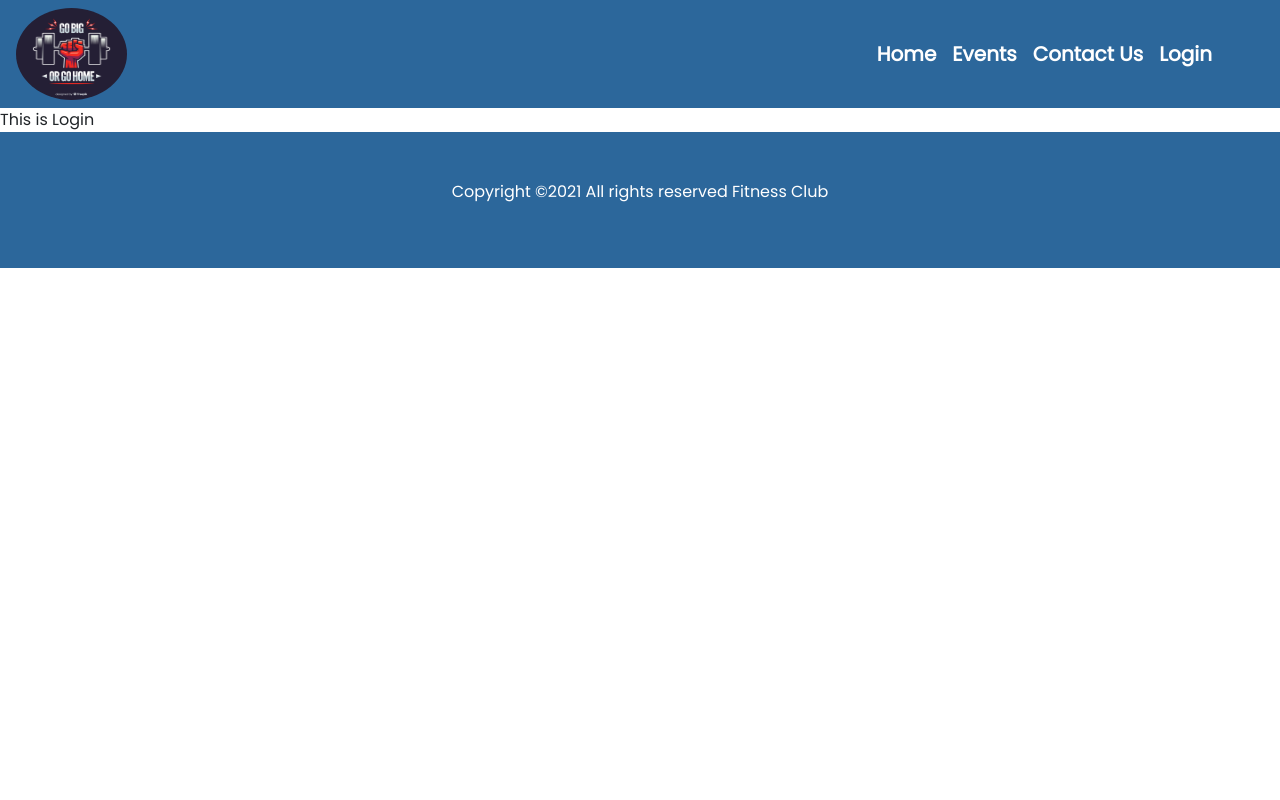
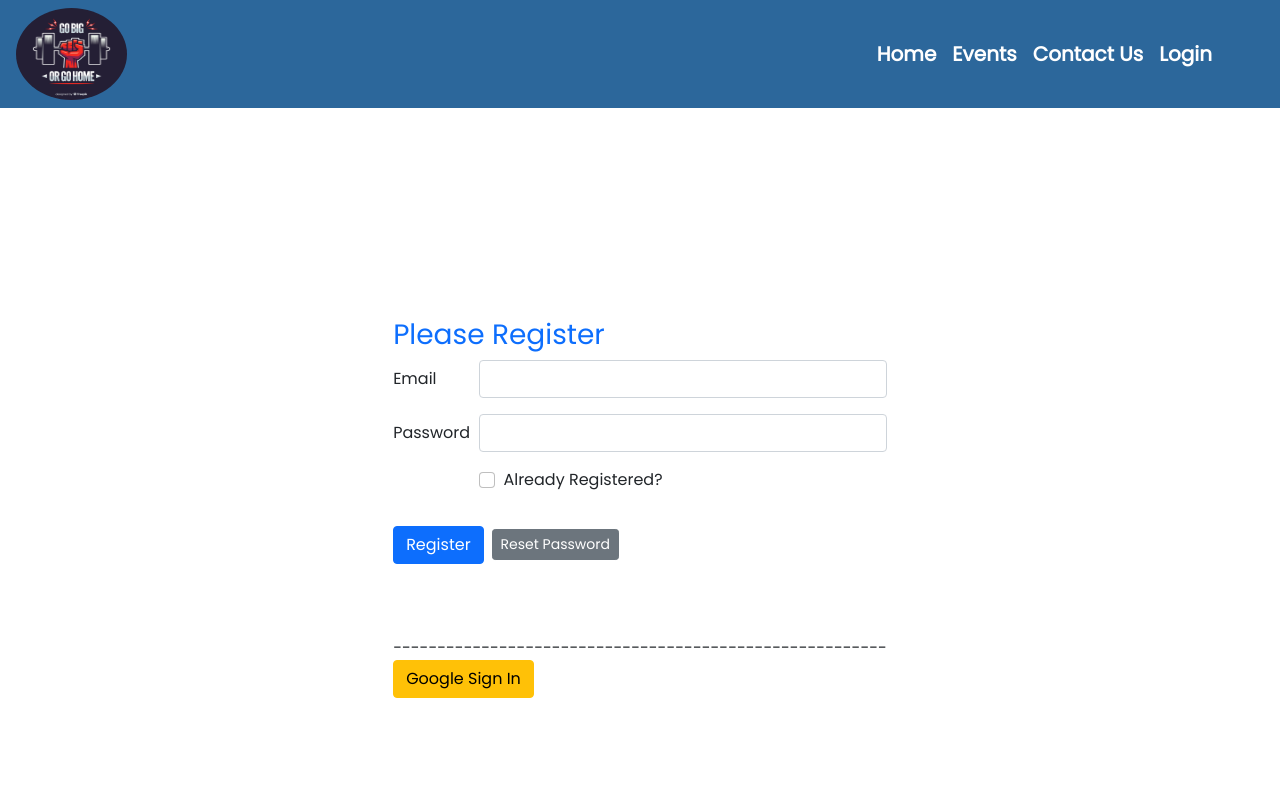
Before and after one commit to tawsifhye/fitness-club-gym, a React (Create React App) app: page /login in a window 1280 px wide. Shown: the top 800 px of the page. Built offline with nearby package versions, Linux system fonts and the light colour scheme; no server answers.

Commit message:
firebase auth, context api added

```diff
--- /dev/null
+++ b/src/Firebase/firebase.config.js
@@ -0,0 +1,10 @@
+const firebaseConfig = {
+    apiKey: "AIzaSyAXX7b7EIyig8wv9HnL2Zr4mkT9lWQthqk",
+    authDomain: "react-firebase-authentic-1042a.firebaseapp.com",
+    projectId: "react-firebase-authentic-1042a",
+    storageBucket: "react-firebase-authentic-1042a.appspot.com",
+    messagingSenderId: "914415492474",
+    appId: "1:914415492474:web:6d7847424906edfbcc0ac3",
+  };
+
+  export default firebaseConfig;
--- /dev/null
+++ b/src/Firebase/firebase.init.js
@@ -0,0 +1,7 @@
+import { initializeApp } from "firebase/app";
+import firebaseConfig from "./firebase.config";
+
+const initializeAuthentication = () => {
+  initializeApp(firebaseConfig);
+};
+export default initializeAuthentication;
--- a/src/components/Home/Home.js
+++ b/src/components/Home/Home.js
@@ -1,24 +1,28 @@
-import React from 'react';
-import bannerImg from '../../images/banner-img.jpg'
+import React from "react";
+import bannerImg from "../../images/banner-img.jpg";
 const Home = () => {
   return (
     <div>
-            <h1 className=' text-center display-3 fw-bold'>Welcome to <span className='text-primary'>Fitness Club</span></h1>
-            <p className='text-center fw-bold'>Don’t give up on your dreams, or your dreams will give up on you.</p>
-            <div className='container'>
-            <div className='row align-items-center'>
-                    <div className='col-lg-6'>
-                        <img className='img-fluid rounded-circle' src={bannerImg} alt="" />
+      <h1 className=" text-center display-3 fw-bold">
+        Welcome to <span className="text-primary">Fitness Club</span>
+      </h1>
+      <p className="text-center fw-bold">
+        Don’t give up on your dreams, or your dreams will give up on you.
+      </p>
+      <div className="container">
+        <div className="row align-items-center py-3">
+          <div className="col-12 col-sm-12 col-md-6 col-lg-6 col-xl-6">
+            <img className="img-fluid rounded-circle" src={bannerImg} alt="" />
           </div>
-                    <div className='col-lg-6 align-items-center py-5'>
-                        <p className='fs-1'>Elite Personal Training Services</p>
-                        <h1 className='display-1 fw-bold'>MAKE IT <span className='text-danger'>SHAPE</span></h1>
+          <div className="col-lg-6 col-12 col-sm-12 col-md-6 col-lg-6 col-xl-6">
+            <p className="fs-1">Elite Personal Training Services</p>
+            <h1 className="display-1 fw-bold">
+              MAKE IT <span className="text-danger">SHAPE</span>
+            </h1>
           </div>
         </div>
       </div>
-            <div>
-
-            </div>
+      <div></div>
     </div>
   );
 };
--- a/src/components/Login/Login.css
+++ b/src/components/Login/Login.css
@@ -0,0 +1,3 @@
+.form-container{
+    height: 100vh;
+}
--- a/src/components/Login/Login.js
+++ b/src/components/Login/Login.js
@@ -1,11 +1,89 @@
-import React from 'react';
-
+import React from "react";
+import useAuth from "../../hooks/useAuth";
+import "./Login.css";
 const Login = () => {
-    return (
-        <div>
-            This is Login
-        </div>
-    );
+  const {
+    handleGoogleSignIn,
+    handleRegistration,
+    isLogin,
+    handleEmailChange,
+    handlePasswordChange,
+    toggleLogin,
+    user,
+    error,
+    handleResetPassword,
+  } = useAuth();
+  return (
+    <div className="form-container d-flex justify-content-center align-items-center">
+      <div className="mx-5 my-2">
+        <form onSubmit={handleRegistration}>
+          <h3 className="text-primary">
+            Please {isLogin ? "Login" : "Register"}
+          </h3>
+          <div className="row mb-3">
+            <label htmlFor="inputEmail3" className="col-sm-2 col-form-label">
+              Email
+            </label>
+            <div className="col-sm-10">
+              <input
+                onBlur={handleEmailChange}
+                type="email"
+                className="form-control"
+                id="inputEmail3"
+                required
+              />
+            </div>
+          </div>
+          <div className="row mb-3">
+            <label htmlFor="inputPassword3" className="col-sm-2 col-form-label">
+              Password
+            </label>
+            <div className="col-sm-10">
+              <input
+                onBlur={handlePasswordChange}
+                type="password"
+                className="form-control"
+                id="inputPassword3"
+                required
+              />
+            </div>
+          </div>
+          <div className="row mb-3">
+            <div className="col-sm-10 offset-sm-2">
+              <div className="form-check">
+                <input
+                  onChange={toggleLogin}
+                  className="form-check-input"
+                  type="checkbox"
+                  id="gridCheck1"
+                />
+                <label className="form-check-label" htmlFor="gridCheck1">
+                  Already Registered?
+                </label>
+              </div>
+            </div>
+          </div>
+          <div className="row mb-3 text-danger">{error}</div>
+          <button type="submit" className="btn btn-primary me-2">
+            {isLogin ? "Login" : "Register"}
+          </button>
+          <button
+            onClick={handleResetPassword}
+            type="button"
+            className="btn btn-secondary btn-sm"
+          >
+            Reset Password
+          </button>
+        </form>
+        <div></div>
+        <br /> <br /> <br />
+        <div>--------------------------------------------------------</div>
+        <button className="btn btn-warning" onClick={handleGoogleSignIn}>
+          Google Sign In
+        </button>
+      </div>
+    </div>
+  );
 };
 
 export default Login;
--- /dev/null
+++ b/src/contenxt/AuthProvider.js
@@ -0,0 +1,15 @@
+import { createContext } from "react";
+import useFirebase from "../hooks/useFirebase";
+
+export const AuthContext = createContext();
+
+const AuthProvider = (props) => {
+  const allContext = useFirebase();
+  return (
+    <AuthContext.Provider value={allContext}>
+      {props.children}
+    </AuthContext.Provider>
+  );
+};
+
+export default AuthProvider;
--- /dev/null
+++ b/src/hooks/useAuth.js
@@ -0,0 +1,8 @@
+import { useContext } from "react";
+import { AuthContext } from "../contenxt/AuthProvider";
+
+const useAuth = () => {
+  return useContext(AuthContext);
+};
+
+export default useAuth;
--- /dev/null
+++ b/src/hooks/useFirebase.js
@@ -0,0 +1,112 @@
+import {
+  getAuth,
+  signInWithPopup,
+  GoogleAuthProvider,
+  createUserWithEmailAndPassword,
+  signInWithEmailAndPassword,
+  sendEmailVerification,
+  sendPasswordResetEmail,
+  onAuthStateChanged,
+} from "firebase/auth";
+import { useEffect, useState } from "react";
+import initializeAuthentication from "../Firebase/firebase.init";
+initializeAuthentication();
+const GoogleProvider = new GoogleAuthProvider();
+
+const useFirebase = () => {
+  const [user, setUser] = useState({});
+  const [email, setEmail] = useState("");
+  const [password, setPassword] = useState("");
+  const [error, setError] = useState("");
+  const [isLogin, setIsLogin] = useState(false);
+  const auth = getAuth();
+
+  //google sign in
+  const handleGoogleSignIn = () => {
+    signInWithPopup(auth, GoogleProvider).then((result) => {
+      const user = result.user;
+      console.log(user);
+      setUser(user);
+    });
+  };
+  const handleEmailChange = (e) => {
+    setEmail(e.target.value);
+  };
+
+  const handlePasswordChange = (e) => {
+    setPassword(e.target.value);
+  };
+
+  const handleRegistration = (e) => {
+    e.preventDefault();
+    if (password.length < 6) {
+      setError("Password should be at least 6 characters");
+      return;
+    }
+    isLogin ? processLogin(email, password) : registerNewUser(email, password);
+  };
+
+  const processLogin = (email, password) => {
+    signInWithEmailAndPassword(auth, email, password)
+      .then((result) => {
+        const user = result.user;
+        console.log(user);
+        setError("");
+      })
+      .catch((error) => {
+        setError(error.message);
+      });
+  };
+
+  const registerNewUser = (email, password) => {
+    createUserWithEmailAndPassword(auth, email, password)
+      .then((result) => {
+        const user = result.user;
+        verifyEmail();
+      })
+      .catch((error) => {
+        setError(error.message);
+      });
+  };
+  const verifyEmail = () => {
+    sendEmailVerification(auth.currentUser).then((result) => {
+      console.log(result);
+      setError("Email Sent Pleasse verify");
+    });
+  };
+  const handleResetPassword = () => {
+    sendPasswordResetEmail(auth, email)
+      .then((result) => {
+        setError("Password reset link sent to email.");
+      })
+      .catch((error) => {
+        setError(error.message);
+      });
+  };
+
+  const toggleLogin = (e) => {
+    setIsLogin(e.target.checked);
+  };
+  useEffect(() => {
+    onAuthStateChanged(auth, (user) => {
+      if (user) {
+        setUser(user);
+      }
+    });
+  }, []);
+  return {
+    user,
+    email,
+    error,
+    handleGoogleSignIn,
+    handleEmailChange,
+    handlePasswordChange,
+    handleRegistration,
+    handleResetPassword,
+    toggleLogin,
+    registerNewUser,
+    isLogin,
+  };
+};
+
+export default useFirebase;
```
Also changed, not shown: src/App.js (+18 -16 lines), src/components/Header/Header.js (+55 -15 lines). Lines whose indentation alone changed are shown as unchanged.
